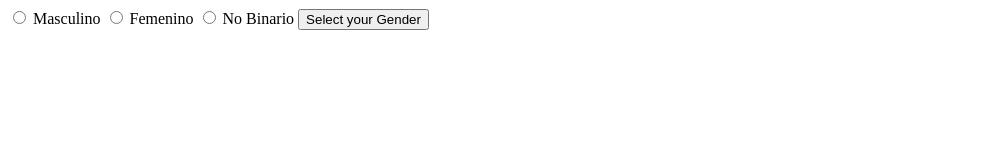
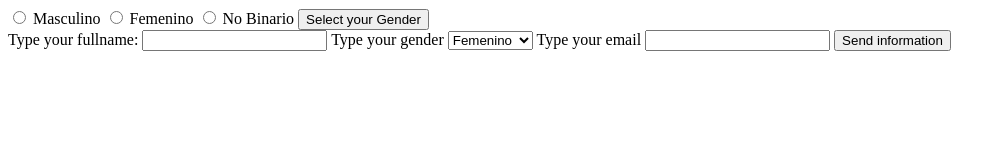
Before and after one commit to RudyRi/EjerciciosDom14-11-23, a plain HTML site: page index.html in a window 1280 px wide. Shown: the whole page, without its empty margins (0-1006 px from the left). Drawn offline with Linux system fonts and the light colour scheme.

Commit message:
validacion de datos en DOM

```diff
--- a/index.html
+++ b/index.html
@@ -14,6 +14,23 @@
     <label for="">No Binario</label>
     <button onclick="getGender()">Select your Gender</button>
 
+
+
+    <form onsubmit="return validateForm(event)">
+        <label for="fullname">Type your fullname:</label>
+        <input type="text" id="fullname">
+
+        <label for="">Type your gender</label>
+        <select id="gender">
+            <option value="F">Femenino</option>
+            <option value="M">Masculino</option>
+            <option value="X">No-Binario</option>
+        </select>
+        <label for="email">Type your email</label>
+        <input type="email" id="email">
+        <button type="submit">Send information</button>
+    </form>
+
     <script src="./js/main.js"></script>
 </body>
 </html>
--- a/js/main.js
+++ b/js/main.js
@@ -2,3 +2,26 @@ const getGender = () => {
     const gender = document.querySelector('input[name="radioGroup"]:checked')
     console.log(gender)
 }
+
+const validateForm = (event) => {
+    event.preventDefault()
+    console.log("Formulario trabajando correctamente")
+    console.log(event)
+
+    const fullname = document.getElementById('fullname').value;
+    const email = document.getElementById('email').value;
+    const gender = document.getElementById('gender').value;
+
+    if(fullname === ''){
+        alert("Please enter your name")
+    }else if (email === ''){
+        alert("Please enter your email")
+    }else if (gender === ''){
+        alert("Please enter your gender")
+    }
+
+    const emailRegex = /\S+@\S+\.\S+/
+    if(!emailRegex.test(email)){
+        alert('Please enter a valid email address')
+    }
+}
```
